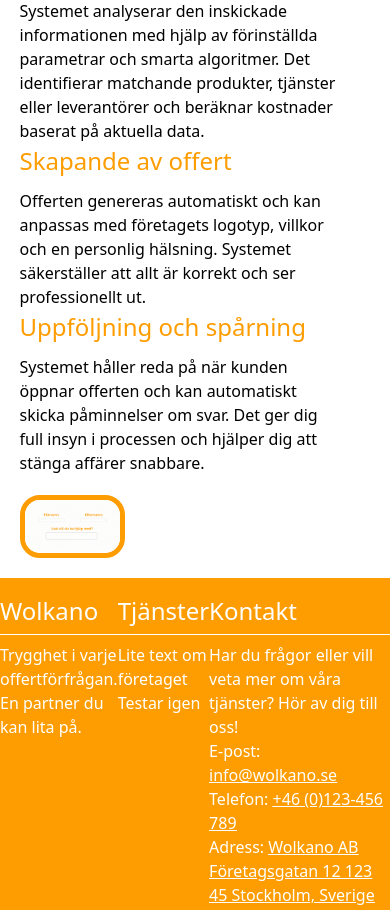
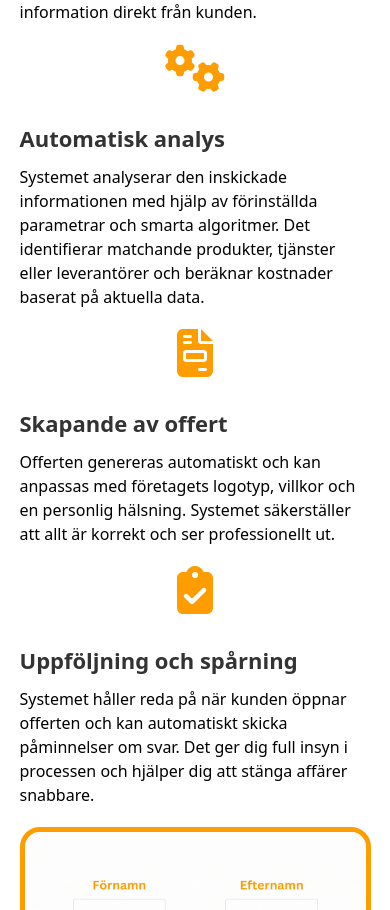
Before and after one commit to Wolkano/wolkano, a Vue app in the folder wolkano/: page / in a window 390 px wide. Shown: the part 1090-2000 px from the top of the page. Built offline with nearby package versions, Linux system fonts and the light colour scheme.

Commit message:
Added fontawesome

```diff
--- a/wolkano/package.json
+++ b/wolkano/package.json
@@ -8,6 +8,10 @@
     "lint": "vue-cli-service lint"
   },
   "dependencies": {
+    "@fortawesome/fontawesome-svg-core": "^6.7.1",
+    "@fortawesome/free-regular-svg-icons": "^6.7.1",
+    "@fortawesome/free-solid-svg-icons": "^6.7.1",
+    "@fortawesome/vue-fontawesome": "^3.0.8",
     "@headlessui/vue": "^1.7.23",
     "@notionhq/client": "^2.2.15",
     "axios": "^1.7.9",
--- /dev/null
+++ b/wolkano/src/assets/fontawesome.js
@@ -0,0 +1,13 @@
+import { library } from "@fortawesome/fontawesome-svg-core";
+import { FontAwesomeIcon } from "@fortawesome/vue-fontawesome";
+import {
+  faFileCirclePlus,
+  faCogs,
+  faFileInvoice,
+  faClipboardCheck,
+} from "@fortawesome/free-solid-svg-icons";
+
+// Add icons to the library
+library.add(faFileCirclePlus, faCogs, faFileInvoice, faClipboardCheck);
+
+export default FontAwesomeIcon;
--- a/wolkano/src/assets/scss/variables.scss
+++ b/wolkano/src/assets/scss/variables.scss
@@ -17,7 +17,8 @@ $font-size-h4: 1.5rem; // 24px
 $font-size-p: 1rem; // 16px
 
 $font-size-mobile-h1: 32px; // Mobile font size for h1
-$font-size-mobile-h3: 18px; // Mobile font size for h3
+$font-size-mobile-h3: 22px; // Mobile font size for h3
+$font-size-mobile-h4: 20px;
 
 .button {
   background-color: white;
--- a/wolkano/src/components/MainFooter.vue
+++ b/wolkano/src/components/MainFooter.vue
@@ -27,12 +27,9 @@
   </div>
   <div class="subFooter">
     <p>
-      © Wolkano 2024 | Innovativa lösningar för smidigare offertförfrågningar.
+      © Wolkano 2024
     </p>
-    <p>
-      <a href="#">Privacy Policy</a> |
-      <a href="#">Terms of Service</a>
-    </p>
+    <p>Innovativa lösningar för smidigare offertförfrågningar.</p>
   </div>
 </template>
 
@@ -53,6 +50,7 @@
       border-style: solid;
       border-color: white;
       padding-bottom: 5px;
+      font-weight: 600;
     }
   }
 }
@@ -60,4 +58,20 @@
   padding: 15px 0px;
   background-color: #b87100;
 }
+
+@media (max-width: 768px) {
+.footer {
+  flex-direction: column;
+  padding: 20px 20px;
+  gap: 20px;
+  div {
+    h4 {
+      font-size: $font-size-mobile-h4;
+    }
+  }
+}
+.subFooter {
+  padding: 10px 0px;
+}
+}
 </style>
--- a/wolkano/src/main.js
+++ b/wolkano/src/main.js
@@ -3,5 +3,10 @@ import App from "./App.vue";
 import router from "./router";
 import store from "./store";
 import "./index.css";
+import FontAwesomeIcon from "./assets/fontawesome";
 
-createApp(App).use(store).use(router).mount("#app");
+createApp(App)
+  .use(store)
+  .use(router)
+  .component("font-awesome-icon", FontAwesomeIcon)
+  .mount("#app");
--- a/wolkano/src/views/HomeView.vue
+++ b/wolkano/src/views/HomeView.vue
@@ -32,6 +32,10 @@ const copy = computed(() => store.state.copy.home);
   <div class="secondDiv">
     <div>
       <div>
+        <font-awesome-icon
+          class="icon"
+          :icon="['fas', 'file-circle-plus']"
+          size="3x" />
         <h3>Inmatning av information</h3>
         <p>
           Kunden fyller i ett enkelt formulär online med detaljer om sina behov,
@@ -39,6 +43,7 @@ const copy = computed(() => store.state.copy.home);
           samlar in all nödvändig information direkt från kunden.
         </p>
 
+        <font-awesome-icon class="icon" :icon="['fas', 'cogs']" size="3x" />
         <h3>Automatisk analys</h3>
         <p>
           Systemet analyserar den inskickade informationen med hjälp av
@@ -47,6 +52,10 @@ const copy = computed(() => store.state.copy.home);
           kostnader baserat på aktuella data.
         </p>
 
+        <font-awesome-icon
+          class="icon"
+          :icon="['fas', 'file-invoice']"
+          size="3x" />
         <h3>Skapande av offert</h3>
         <p>
           Offerten genereras automatiskt och kan anpassas med företagets
@@ -54,6 +63,10 @@ const copy = computed(() => store.state.copy.home);
           allt är korrekt och ser professionellt ut.
         </p>
 
+        <font-awesome-icon
+          class="icon"
+          :icon="['fas', 'clipboard-check']"
+          size="3x" />
         <h3>Uppföljning och spårning</h3>
         <p>
           Systemet håller reda på när kunden öppnar offerten och kan automatiskt
@@ -122,10 +135,16 @@ const copy = computed(() => store.state.copy.home);
       flex-direction: column;
       width: 30%;
 
+      .icon {
+        color: #fe9d01;
+        margin-top: 20px;
+        margin-bottom: 5px;
+      }
+
       h3 {
-        color: #fe9d01;
+        font-weight: 700;
+        color: $text-color;
         text-align: left;
-        font-size: 1.5rem;
       }
       p {
         color: black;
@@ -178,18 +197,23 @@ const copy = computed(() => store.state.copy.home);
       flex-direction: column;
       align-items: flex-start;
       text-align: left;
+      width: 100%;
       div {
-        width: 90%;
+        width: 100%;
+        .icon {
+          align-self: center;
+          margin-bottom: 30px;
+        }
+      }
+
+      .flowGif {
+        width: 100%;
       }
     }
 
     h3 {
       font-size: $font-size-mobile-h3;
     }
-
-    .flowGif {
-      width: 100%;
-    }
   }
 }
 </style>
--- a/wolkano/src/views/OfferMeView.vue
+++ b/wolkano/src/views/OfferMeView.vue
@@ -103,4 +103,19 @@ import CompanyBanner from "@/components/CompanyBanner.vue";
     color: black;
   }
 }
+
+@media (max-width: 768px) {
+  .offerMe {
+    .col {
+      flex-direction: column;
+      p {
+        width: 100%;
+      }
+      .animation {
+        width: 100%;
+        padding: 0px;
+      }
+    }
+  }
+}
 </style>
```
Also changed, not shown: 1 other file (tests, documents, lock files or other folders).
